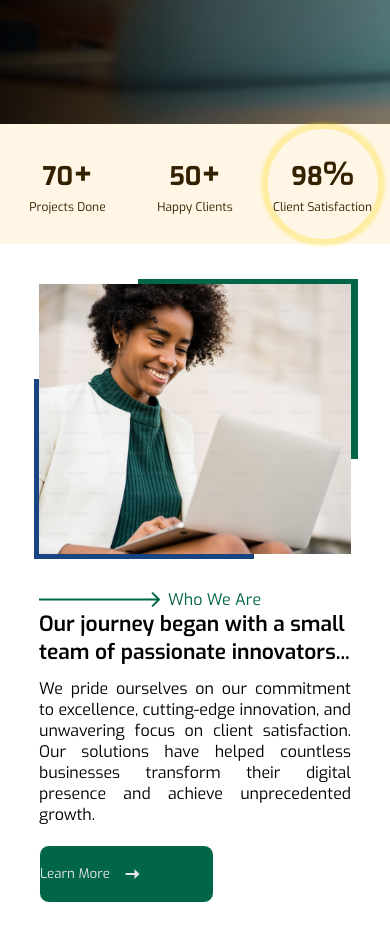
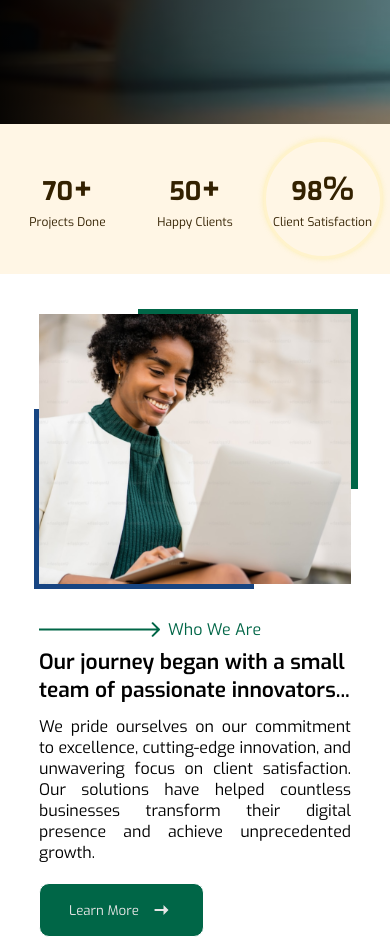
Before and after one commit to loyalthedev/jodna-tech, a React (Vite) app: page / in a window 390 px wide. Shown: the part 720-1657 px from the top of the page. Before the commit the page ends 1623 px from the top, so only its background shows below. Built offline with nearby package versions, Linux system fonts and the light colour scheme.

Commit message:
Fix: fixed style bugs

```diff
--- a/src/(components)/WhoWeAre.jsx
+++ b/src/(components)/WhoWeAre.jsx
@@ -12,7 +12,6 @@ const WhoWeAre = () => {
 
         <span className="WWAText">
           <span className="WWATitle">
-            {" "}
             <img src={assets.GreenArrow} alt="Green Arrow" />
             <span>Who We Are</span>
           </span>
--- a/src/styles/hero.scss
+++ b/src/styles/hero.scss
@@ -14,7 +14,7 @@
     width: 100%;
     background: linear-gradient(
       90deg,
-      rgba(0, 0, 0, 0.85) 0%,
+      rgba(0, 0, 0, 0.95) 0%,
       rgba(0, 0, 0, 0.2) 100%
     );
   }
--- a/src/styles/impact.scss
+++ b/src/styles/impact.scss
@@ -1,13 +1,15 @@
 .impact-section {
   display: flex;
   justify-content: space-evenly;
+  align-items: center;
   background-color: $impact;
+  height: 190px;
 }
 
 .impact-item .circle {
   width: 150px;
   height: 150px;
-  border: 5px solid transparent;
+  border: 3px solid transparent;
   border-radius: 50%;
   display: flex;
   flex-direction: column;
@@ -29,7 +31,13 @@
   font-size: 1rem;
   color: $impactText;
 }
+.sparkle .circle {
+  animation: sparkle 1.5s infinite linear;
+}
 @media (max-width: 560px) {
+  .impact-section {
+    height: 150px;
+  }
   .impact-item .circle {
     width: 120px;
     height: 120px;
@@ -47,18 +55,17 @@
 @keyframes sparkle {
   0% {
     border-color: rgba(255, 215, 0, 0);
-    box-shadow: 0 0 0px rgba(255, 215, 0, 0.5);
+
+    box-shadow: 0 0 0px rgba(249, 236, 158, 0.5);
   }
   50% {
-    border-color: rgba(255, 215, 0, 1);
-    box-shadow: 0 0 20px rgba(255, 215, 0, 0.9);
+    border-color: rgb(253, 235, 143);
+    box-shadow: 0 0 20px rgba(249, 234, 152, 0.9);
+    // border-color: rgb(248, 227, 104); rgb(255, 246, 229)
+    // box-shadow: 0 0 20px rgba(247, 229, 125, 0.9);
   }
   100% {
     border-color: rgba(255, 215, 0, 0);
     box-shadow: 0 0 0px rgba(255, 215, 0, 0);
   }
 }
-
-.sparkle .circle {
-  animation: sparkle 1.5s infinite linear;
-}
--- a/src/styles/whoweare.scss
+++ b/src/styles/whoweare.scss
@@ -89,15 +89,19 @@
         }
       }
       .WWAText {
+        .WWATitle {
+          margin-bottom: 8.5px;
+        }
         h3 {
           font-size: 21px;
           font-weight: 600;
           margin-bottom: 12px;
         }
         button {
-          width: 175px;
-          padding: 16px 0;
-          text-align: center;
+          width: 165px;
+          padding: 14px 0;
+          justify-content: center;
+          //   text-align: center;
         }
       }
     }
```
